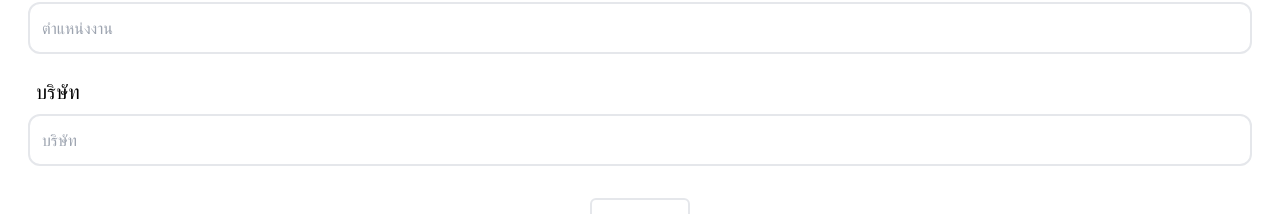
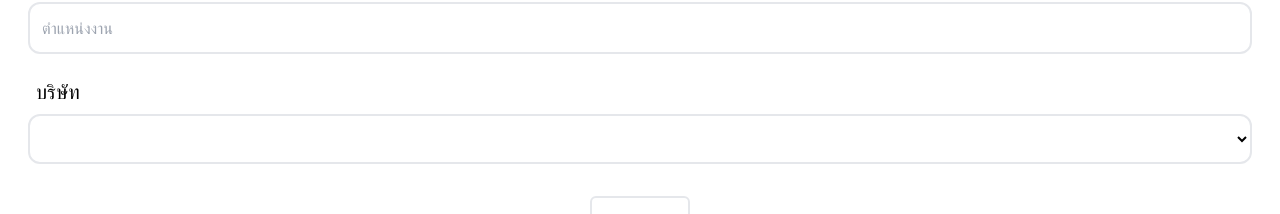
Before and after one commit to TanatornZ/Mood-Up, a Next.js app: page /register in a window 1280 px wide. Shown: the part 416-630 px from the top of the page. Built offline with nearby package versions, Linux system fonts and the light colour scheme.

Commit message:
add drop dawn

```diff
--- a/components/InputField.tsx
+++ /dev/null
@@ -1,57 +0,0 @@
-import Image from "next/image";
-import React, { useEffect, useState } from "react";
-import { FieldInputProps, FieldMetaState } from "react-final-form";
-import { AiOutlineCalendar } from "react-icons/ai";
-
-type Props = {
-  label?: string;
-  placeholder: string;
-  img?: string[];
-  name: string;
-  input: FieldInputProps<any, HTMLElement>;
-  meta: FieldMetaState<any>;
-};
-
-function InputField({ label, placeholder, input, meta, name }: Props) {
-  if (name === "date") {
-    return (
-      <div className="flex items-center mt-5">
-        {label && <p className="py-2 px-2 text-xl grow ">{label}</p>}
-        <div className="relative">
-          <input
-            type="date"
-            {...input}
-            className={`rounded-xl p-3 bg-white border-2`}
-            placeholder={placeholder}
-            id='date'
-          />
-        </div>
-        {/* <div className="absolute right-12">
-          <AiOutlineCalendar />
-        </div> */}
-
-        {meta.error && meta.touched && (
-          <p className="  p-2 text-error-600">{meta.error}</p>
-        )}
-      </div>
-    );
-  }
-  return (
-    <div className="w-full">
-      {label && <p className="mt-4  py-2 px-2 text-xl ">{label}</p>}
-      <div className="relative">
-        <input
-          type="text"
-          {...input}
-          className={`w-full rounded-xl p-3 bg-white border-2`}
-          placeholder={placeholder}
-        />
-      </div>
-      {meta.error && meta.touched && (
-        <p className="  p-2 text-error-600">{meta.error}</p>
-      )}
-    </div>
-  );
-}
-
-export default InputField;
--- /dev/null
+++ b/components/inputField/DateField.tsx
@@ -0,0 +1,29 @@
+import React from "react";
+import { AiOutlineCalendar } from "react-icons/ai";
+import { fieldType } from "../../interface/fieldInterface";
+
+function DateField({ label, placeholder, input, meta }: fieldType) {
+  return (
+    <div className="flex items-center mt-5">
+      {label && <p className="py-2 px-2 text-xl grow ">{label}</p>}
+      <div className="relative">
+        <input
+          type="date"
+          {...input}
+          className={`rounded-xl p-3 bg-white border-2`}
+          placeholder={placeholder}
+          id="date"
+        />
+      </div>
+      {/* <div className="absolute right-12">
+            <AiOutlineCalendar />
+          </div> */}
+
+      {meta.error && meta.touched && (
+        <p className="  p-2 text-error-600">{meta.error}</p>
+      )}
+    </div>
+  );
+}
+
+export default DateField;
--- /dev/null
+++ b/components/inputField/TextField.tsx
@@ -0,0 +1,24 @@
+import Image from "next/image";
+import React, { useEffect, useState } from "react";
+import { fieldType } from "../../interface/fieldInterface";
+
+function TextField({ label, placeholder, input, meta, name }: fieldType) {
+  return (
+    <div className="w-full">
+      {label && <p className="mt-4  py-2 px-2 text-xl ">{label}</p>}
+      <div className="relative">
+        <input
+          type="text"
+          {...input}
+          className={`w-full rounded-xl p-3 bg-white border-2`}
+          placeholder={placeholder}
+        />
+      </div>
+      {meta.error && meta.touched && (
+        <p className="  p-2 text-error-600">{meta.error}</p>
+      )}
+    </div>
+  );
+}
+
+export default TextField;
--- /dev/null
+++ b/interface/fieldInterface.ts
@@ -0,0 +1,10 @@
+import { FieldInputProps, FieldMetaState } from "react-final-form";
+
+export type fieldType = {
+  label?: string;
+  placeholder: string;
+  img?: string[];
+  name: string;
+  input: FieldInputProps<any, HTMLElement>;
+  meta: FieldMetaState<any>;
+};
--- a/pages/register.tsx
+++ b/pages/register.tsx
@@ -1,12 +1,15 @@
 import { calculateSizeAdjustValues } from "next/dist/server/font-utils";
 import React from "react";
 import { Form, Field } from "react-final-form";
-import InputField from "../components/InputField";
+import DateField from "../components/inputField/DateField";
+import TextField from "../components/inputField/TextField";
 
 function Register() {
   const register = async (values: any): Promise<void> => {
     console.log(values);
   };
+
+  const roleOptions = ["test", "test1"];
 
   return (
     <div className="flex justify-center flex-col p-7">
@@ -23,7 +26,7 @@ function Register() {
             >
               <Field name="first_name">
                 {({ input, meta }) => (
-                  <InputField
+                  <TextField
                     name="first_name"
                     label={"ชื่อ"}
                     input={input}
@@ -34,7 +37,7 @@ function Register() {
               </Field>
               <Field name="last_name">
                 {({ input, meta }) => (
-                  <InputField
+                  <TextField
                     name="last_name"
                     label={"สกุล"}
                     input={input}
@@ -45,7 +48,7 @@ function Register() {
               </Field>
               <Field name="date">
                 {({ input, meta }) => (
-                  <InputField
+                  <DateField
                     name="date"
                     label={"วัน/เดือน/ปีเกิด"}
                     input={input}
@@ -56,7 +59,7 @@ function Register() {
               </Field>
               <Field name="job">
                 {({ input, meta }) => (
-                  <InputField
+                  <TextField
                     name="job"
                     label={"ตำแหน่งงาน"}
                     input={input}
@@ -65,16 +68,20 @@ function Register() {
                   />
                 )}
               </Field>
-              <Field name="company">
-                {({ input, meta }) => (
-                  <InputField
-                    name="company"
-                    label={"บริษัท"}
-                    input={input}
-                    placeholder="บริษัท"
-                    meta={meta}
-                  />
-                )}
+              <p className="mt-4  py-2 px-2 text-xl ">บริษัท</p>
+              <Field
+                name="company"
+                component="select"
+                className="w-full rounded-xl p-3 bg-white border-2"
+              >
+                <option />
+                {roleOptions.map((option) => {
+                  return (
+                    <>
+                      <option value={option}>{option}</option>
+                    </>
+                  );
+                })}
               </Field>
               <button
                 className={`mx-auto mt-8 flex rounded-md bg-paybtn py-3 px-8 border-2 `}
```
